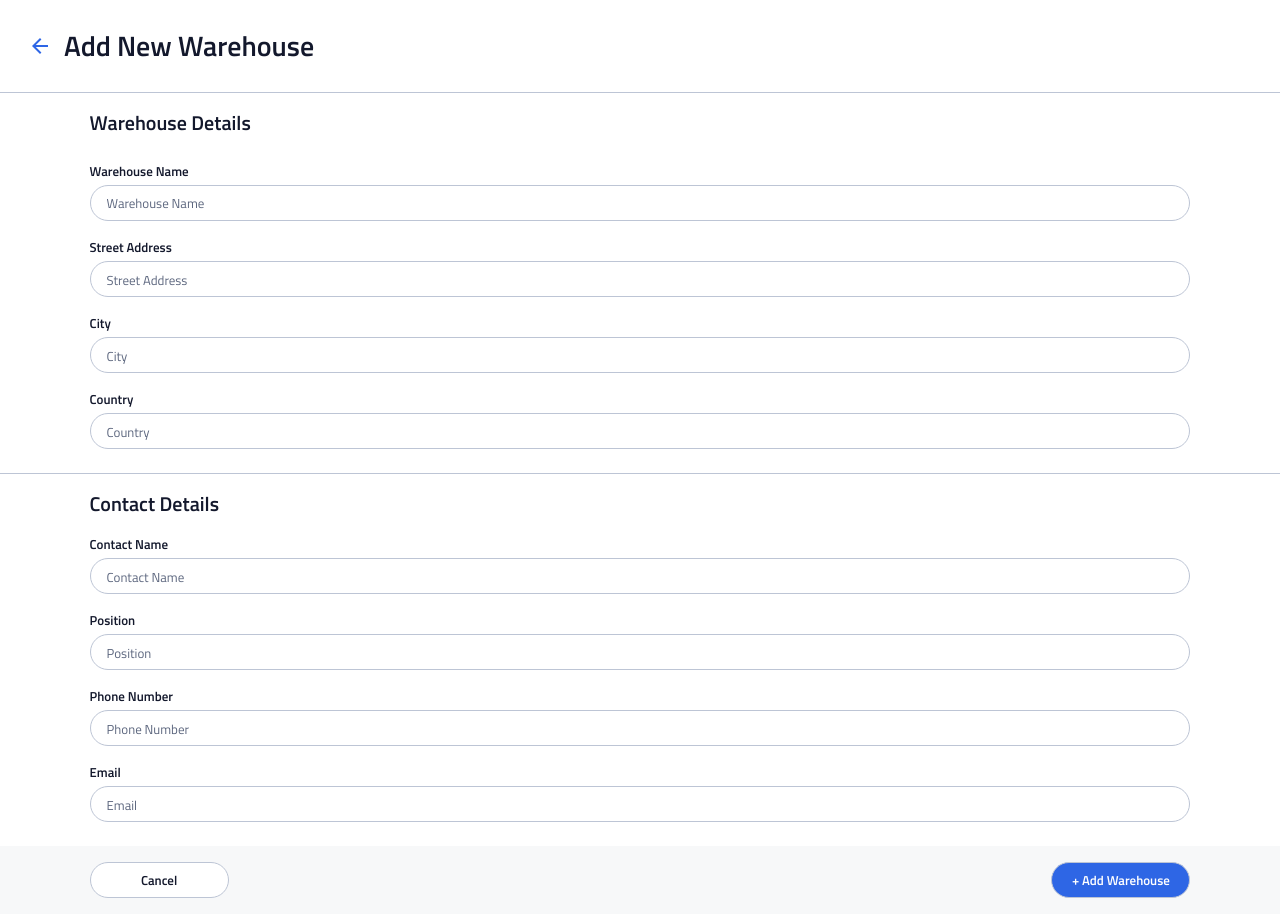
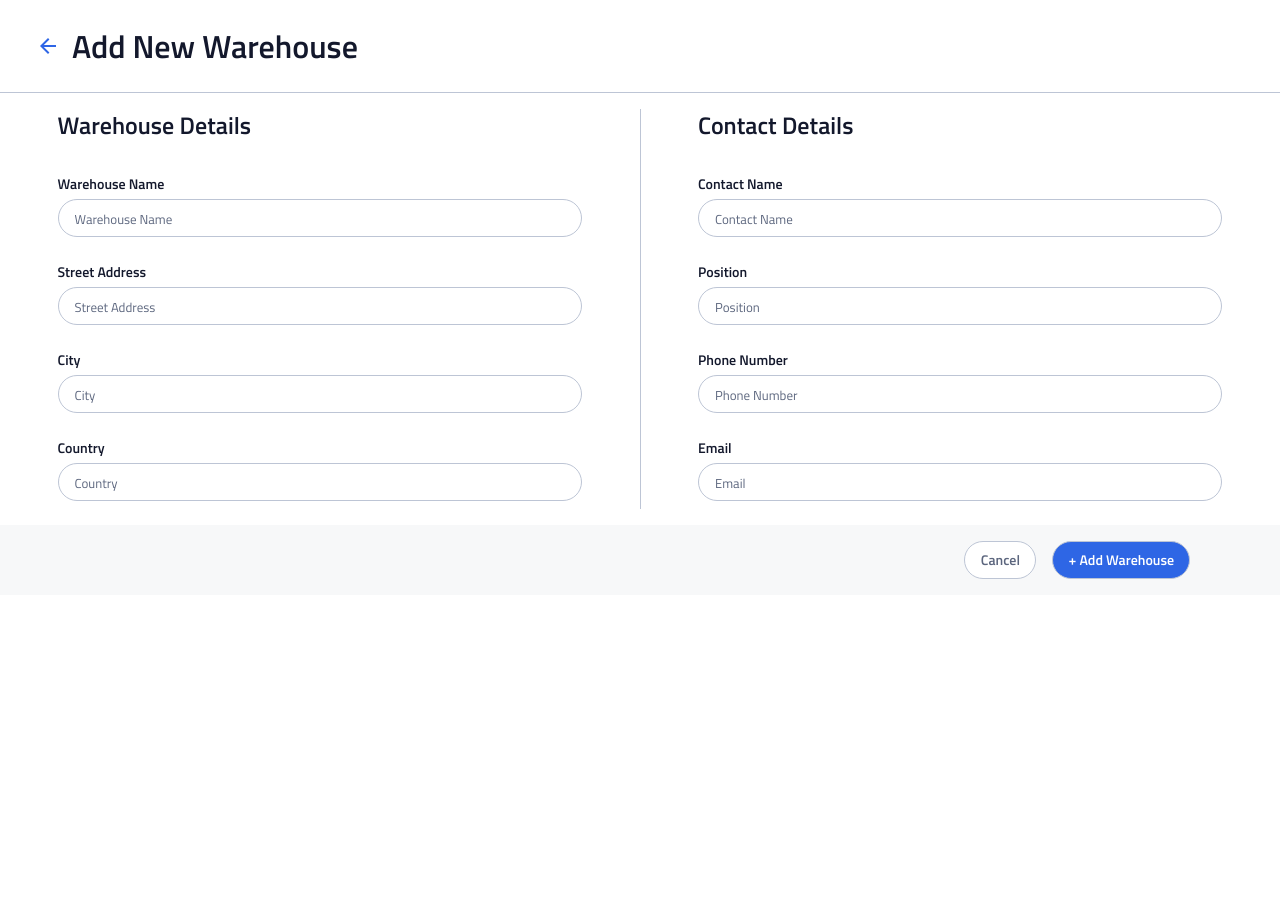
Before and after one commit to oikantik/team-two-instock, a React (Create React App) app in the folder client/: page /addWarehouse in a window 1280 px wide. After the commit the page ends 800 px from the top, so only its background shows below. Built offline with nearby package versions, Linux system fonts and the light colour scheme.

Commit message:
tablet breakpoints completed

```diff
--- a/client/src/components/WarehouseForm/WarehouseForm.js
+++ b/client/src/components/WarehouseForm/WarehouseForm.js
@@ -22,6 +22,7 @@ class WarehouseForm extends Component {
         <div className="add-warehouse__border"></div>
         <form className="add-warehouse__main">
           <div className="add-warehouse__sub-main">
+            <div className="add-warehouse__sub-main-div1">
               <div className="add-warehouse__warehouse-details">
                 <h2 className="add-warehouse__warehouse-details-title">Warehouse Details</h2>
                 <div className="add-warehouse__warehouse-name-div">
@@ -41,7 +42,9 @@ class WarehouseForm extends Component {
                   <input className="add-warehouse__warehouse-country-input" placeholder="Country" id="countryInput" type="text"/>
                 </div>
               </div>
+            </div>
             <div className="add-warehouse__borderTwo"></div>
+            <div className="add-warehouse__sub-main-div2">
               <div className="add-warehouse__contact-details">
                 <h2 className="add-warehouse__contact-details-title">Contact Details</h2>
                 <div className="add-warehouse__contact-name-div">
@@ -62,6 +65,7 @@ class WarehouseForm extends Component {
                 </div>
               </div>
             </div>
+          </div>
 
 
           <div className="add-warehouse__footer">
@@ -72,8 +76,6 @@ class WarehouseForm extends Component {
           </div>
 
         </form>
-
-
       </div>
     );
   }
--- a/client/src/components/WarehouseForm/WarehouseForm.scss
+++ b/client/src/components/WarehouseForm/WarehouseForm.scss
@@ -17,6 +17,9 @@
   &__div-title {
     display: flex;
     margin-left: 28px;
+    @include tablet {
+      margin-left: 36px;
+    }
   }
 
   &__arrow-icon {
@@ -26,6 +29,9 @@
   &__title {
     @include m-h1;
     margin-left: 12px;
+    @include tablet {
+      @include h1;
+    }
   }
 
   &__border {
@@ -46,15 +52,34 @@
     display: flex;
     flex-direction: column;
     align-items: center;
+    @include tablet {
+      flex-direction: row;
+    }
+  }
+
+  &__sub-main-div1 {
+    width: 86%;
+    @include tablet {
+     width: 100%;
+     display: flex;
+     justify-content: center;
+    //  border-right: 1px solid color(borders)
+    }
   }
 
   &__warehouse-details {
-    width: 86%;
+    width: 100%;
+    @include tablet {
+      width: 82%;
+    }
   }
 
   &__warehouse-details-title {
     @include m-h2;
     margin-top: 16px;
+    @include tablet {
+      @include h2;
+    }
   }
 
   &__warehouse-name-div {
@@ -66,6 +91,10 @@
     @include m-h3;
     margin-top: 24px;
     margin-bottom: 4px;
+    @include tablet {
+      @include h3;
+      margin-top: 32px;
+    }
   }
 
   &__warehouse-name-input {
@@ -82,6 +111,11 @@
     &:hover {
       border: 2px solid color(interactive);
     }
+    @include tablet {
+      @include p2;
+      color: color(table-header-text);
+      height: 38px;
+    }
   }
 
   &__warehouse-address-div {
@@ -93,6 +127,10 @@
     @include m-h3;
     margin-top: 16px;
     margin-bottom: 4px;
+    @include tablet {
+      @include h3;
+      margin-top: 24px;
+    }
 
 
   }
@@ -102,6 +140,7 @@
     border: 1px solid color(borders);
     height: 36px;
     padding-left: 16px;
+    @include m-p2;
     color: color(table-header-text);
     outline: none;
     &::placeholder {
@@ -109,6 +148,12 @@
     }
     &:hover {
       border: 2px solid color(interactive);
+    }
+    @include tablet {
+      @include p2;
+      color: color(table-header-text);
+      height: 38px;
+
     }
 
   }
@@ -122,6 +167,10 @@
     @include m-h3;
     margin-top: 16px;
     margin-bottom: 4px;
+    @include tablet {
+      @include h3;
+      margin-top: 24px;
+    }
 
 
   }
@@ -131,6 +180,7 @@
     border: 1px solid color(borders);
     height: 36px;
     padding-left: 16px;
+    @include m-p2;
     color: color(table-header-text);
     outline: none;
     &::placeholder {
@@ -138,6 +188,12 @@
     }
     &:hover {
       border: 2px solid color(interactive);
+    }
+    @include tablet {
+      @include p2;
+      color: color(table-header-text);
+      height: 38px;
+
     }
 
   }
@@ -151,6 +207,10 @@
     @include m-h3;
     margin-top: 16px;
     margin-bottom: 4px;
+    @include tablet {
+      @include h3;
+      margin-top: 24px;
+    }
 
   }
 
@@ -161,12 +221,19 @@
     height: 36px;
     padding-left: 16px;
     outline: none;
+    @include m-p2;
     color: color(table-header-text);
     &::placeholder {
       @include m-p2;
     }
     &:hover {
       border: 2px solid color(interactive);
+    }
+    @include tablet {
+      @include p2;
+      color: color(table-header-text);
+      height: 38px;
+
     }
 
   }
@@ -175,15 +242,35 @@
     width: 100%;
     height: 1px;
     border-bottom: 1px solid color(borders);
+    @include tablet {
+      height: 400px;
+      width: 1px;
+      border-right: 1px solid color(borders);
+    }
+  }
+
+  &__sub-main-div2 {
+    width: 86%;
+    @include tablet {
+      width: 100%;
+      display: flex;
+      justify-content: center;
+    }
   }
 
   &__contact-details {
-    width: 86%;
+    width: 100%;
+    @include tablet {
+      width: 82%;
+    }
   }
 
   &__contact-details-title {
     @include m-h2;
     margin-top: 16px;
+    @include tablet {
+      @include h2;
+    }
 
   }
 
@@ -194,8 +281,12 @@
 
   &__contact-name-label {
     @include m-h3;
-    margin-top: 16px;
+    margin-top: 24px;
     margin-bottom: 4px;
+    @include tablet {
+      @include h3;
+      margin-top: 32px;
+    }
 
 
   }
@@ -205,13 +296,20 @@
     border: 1px solid color(borders);
     height: 36px;
     padding-left: 16px;
+    outline: none;
+    @include m-p2;
     color: color(table-header-text);
-    outline: none;
     &::placeholder {
       @include m-p2;
     }
     &:hover {
       border: 2px solid color(interactive);
+    }
+    @include tablet {
+      @include p2;
+      color: color(table-header-text);
+      height: 38px;
+
     }
 
   }
@@ -225,6 +323,10 @@
     @include m-h3;
     margin-top: 16px;
     margin-bottom: 4px;
+    @include tablet {
+      @include h3;
+      margin-top: 24px;
+    }
 
 
   }
@@ -235,12 +337,19 @@
     height: 36px;
     padding-left: 16px;
     outline: none;
+    @include m-p2;
     color: color(table-header-text);
     &::placeholder {
       @include m-p2;
     }
     &:hover {
       border: 2px solid color(interactive);
+    }
+    @include tablet {
+      @include p2;
+      color: color(table-header-text);
+      height: 38px;
+
     }
 
   }
@@ -254,6 +363,10 @@
     @include m-h3;
     margin-top: 16px;
     margin-bottom: 4px;
+    @include tablet {
+      @include h3;
+      margin-top: 24px;
+    }
 
 
   }
@@ -264,12 +377,19 @@
     height: 36px;
     padding-left: 16px;
     outline: none;
+    @include m-p2;
     color: color(table-header-text);
     &::placeholder {
       @include m-p2;
     }
     &:hover {
       border: 2px solid color(interactive);
+    }
+    @include tablet {
+      @include p2;
+      color: color(table-header-text);
+      height: 38px;
+
     }
 
   }
@@ -283,6 +403,10 @@
     @include m-h3;
     margin-top: 16px;
     margin-bottom: 4px;
+    @include tablet {
+      @include h3;
+      margin-top: 24px;
+    }
 
 
   }
@@ -292,14 +416,21 @@
     border: 1px solid color(borders);
     height: 36px;
     padding-left: 16px;
+    outline: none;
+    @include m-p2;
+    margin-bottom: 24px;
     color: color(table-header-text);
-    outline: none;
-    margin-bottom: 24px;
     &::placeholder {
       @include m-p2;
     }
     &:hover {
       border: 2px solid color(interactive);
+    }
+    @include tablet {
+      @include p2;
+      color: color(table-header-text);
+      height: 38px;
+
     }
 
   }
@@ -311,12 +442,18 @@
     align-items: center;
     justify-content: center;
     background-color: #F7F8F9 ;
+    @include tablet {
+      height: 70px;
+    }
   }
 
   &__footer-container {
     width: 86%;
     display: flex;
     justify-content: space-between;
+    @include tablet {
+      justify-content: flex-end;
+    }
   }
 
   &__cancel-button {
@@ -326,7 +463,13 @@
     @include m-h3;
     border: 1px solid color(borders);
     background-color: color(global-white);
-
+    color: color(table-header-text);
+    @include tablet {
+      @include h3;
+      color: color(table-header-text);
+      height: 38px;
+      width: 72px;
+    }
   }
 
   &__add-warehouse-button {
@@ -337,7 +480,13 @@
     background-color: color(interactive);
     color: color(global-white);
     border: 1px solid color(borders);
-
+    @include tablet {
+      @include h3;
+      color: color(global-white);
+      margin-left: 16px;
+      height: 38px;
+      width: 138px;
+    }
   }
 
 
```
Lines whose indentation alone changed are shown as unchanged.
